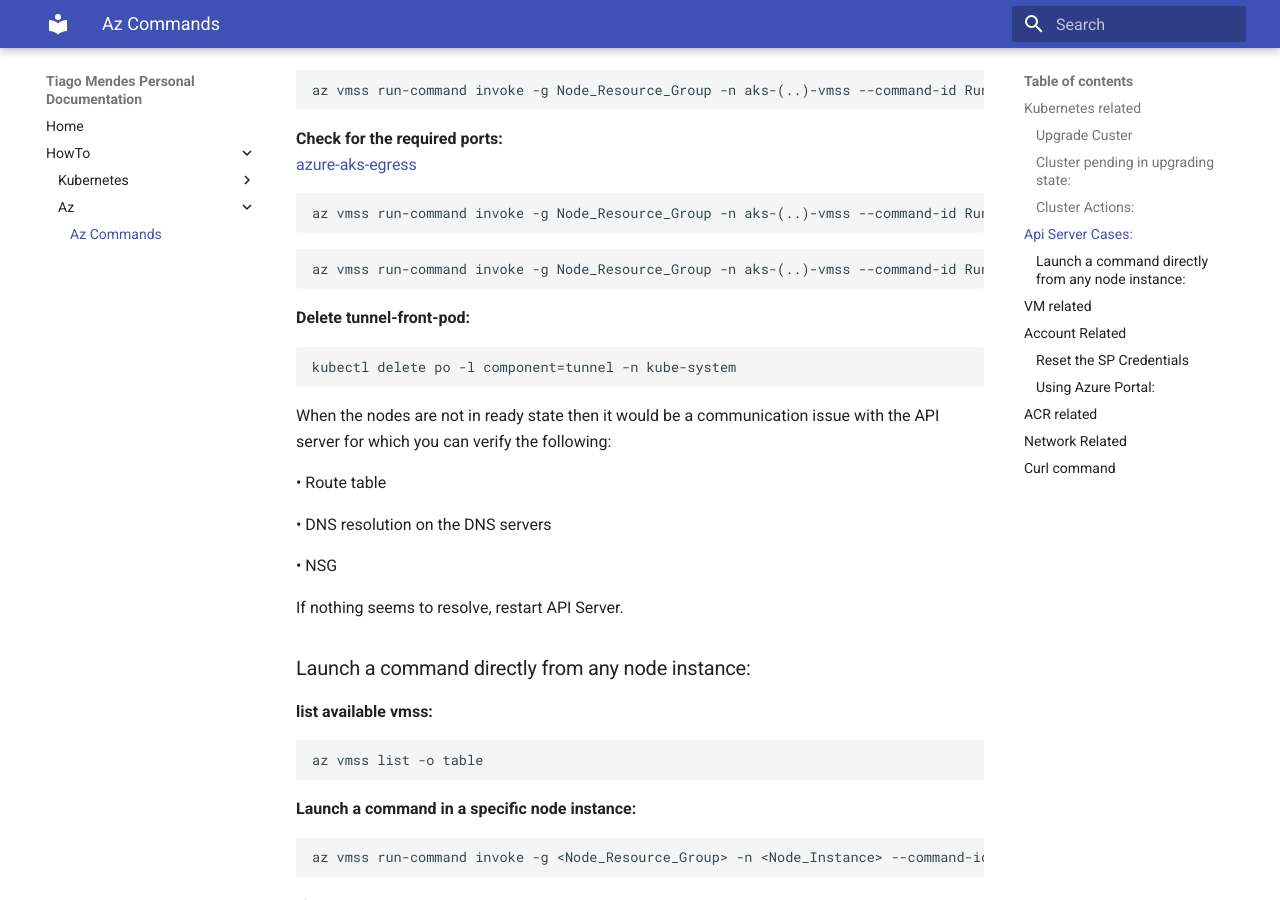
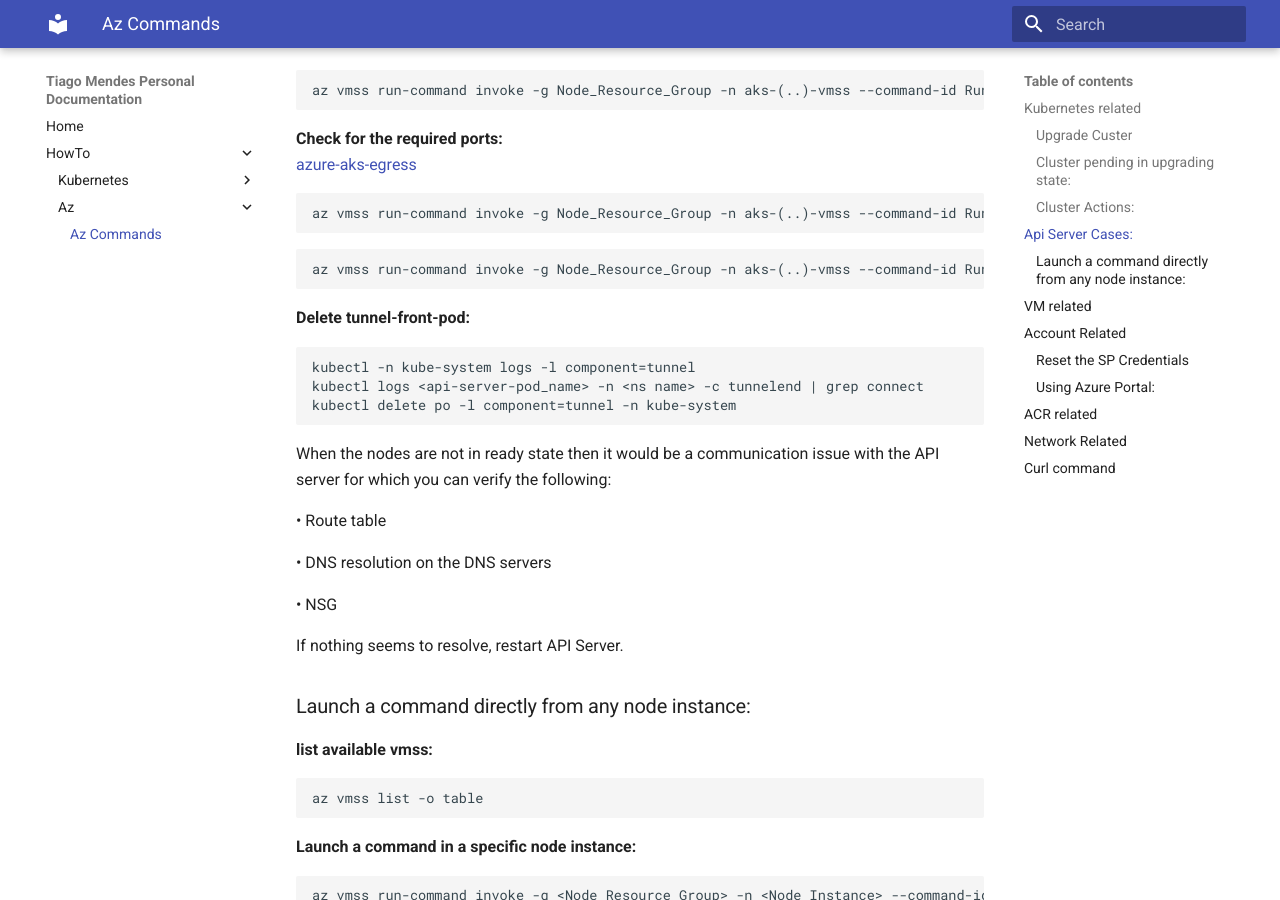
Before and after one commit to tmcmm/k8s-documentation, an MkDocs documentation site: the page built from docs/howto/az/az-help.md, in a window 1280 px wide and 900 px high, scrolled down 3877 px. Built offline with MkDocs 1.6.1 and Material for MkDocs 9.7.7, drawn with Linux system fonts in a browser that asks for light colours.

Commit message:
tunnelfront

````diff
--- a/docs/howto/az/az-help.md
+++ b/docs/howto/az/az-help.md
@@ -148,18 +148,20 @@ az vmss list-instances -g Node_Resource_Group -n aks-(...)-vmss -o table
 ```
 __Check for API Server communication:__
 ```
-az vmss run-command invoke -g Node_Resource_Group -n aks-(..)-vmss --command-id RunShellScript --instance-id 6 --scripts "nc -vz  -w 2 FQDN 443" -o json
+az vmss run-command invoke -g Node_Resource_Group -n aks-(..)-vmss --command-id RunShellScript --instance-id 6 --scripts "nc -vz -w 2 FQDN 443" -o json
 ```
 __Check for the required ports:__<br>
 [azure-aks-egress](https://docs.microsoft.com/en-us/azure/aks/limit-egress-traffic "Azure Required Ports AKS")<br>
 ```
-az vmss run-command invoke -g Node_Resource_Group -n aks-(..)-vmss --command-id RunShellScript --instance-id 6 --scripts "nc -vz  -w 2 FQDN 9000" -o json
+az vmss run-command invoke -g Node_Resource_Group -n aks-(..)-vmss --command-id RunShellScript --instance-id 6 --scripts "nc -vz -w 2 FQDN 9000" -o json
 ```
 ```
-az vmss run-command invoke -g Node_Resource_Group -n aks-(..)-vmss --command-id RunShellScript --instance-id 6 --scripts "nc -vz  -w 2 FQDN 1194" -o json
+az vmss run-command invoke -g Node_Resource_Group -n aks-(..)-vmss --command-id RunShellScript --instance-id 6 --scripts "nc -vz -u -w 2 FQDN 1194" -o json
 ```
 __Delete tunnel-front-pod:__
 ```
+kubectl -n kube-system logs -l component=tunnel
+kubectl logs <api-server-pod_name> -n <ns name> -c tunnelend | grep connect
 kubectl delete po -l component=tunnel -n kube-system
 ```
 When the nodes are not in ready state then it would be a communication issue with the API server for which you can verify the following:<br>
````
